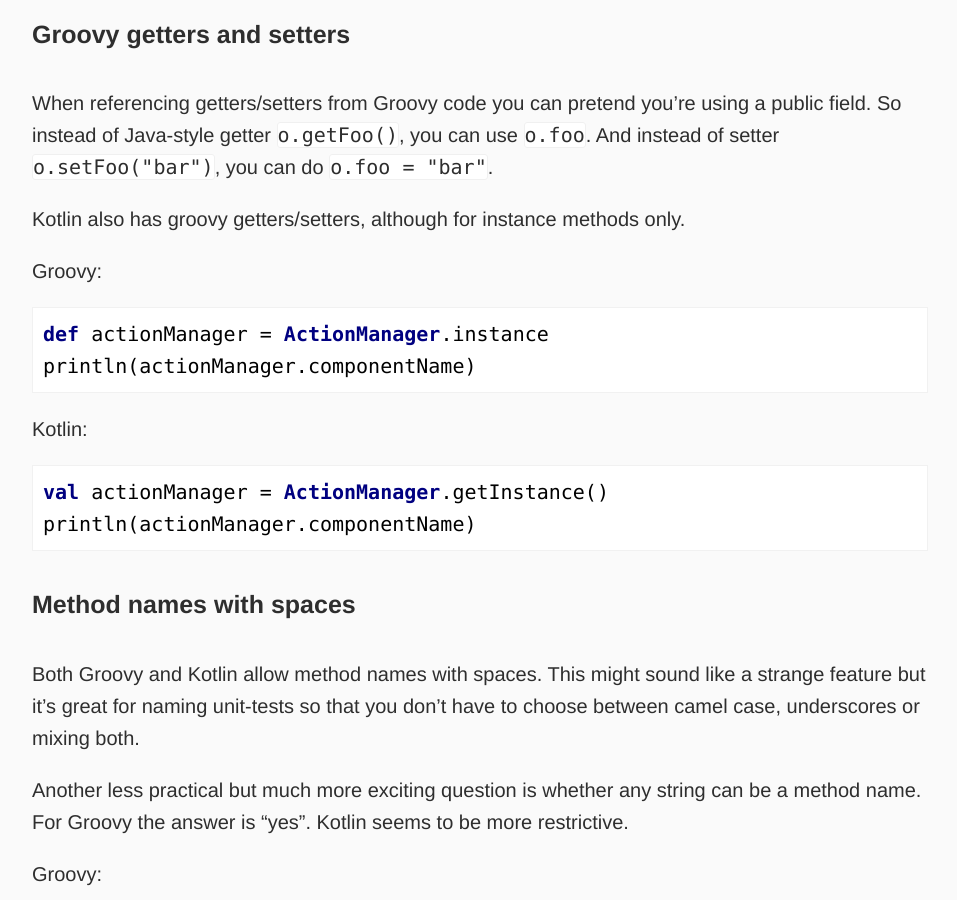
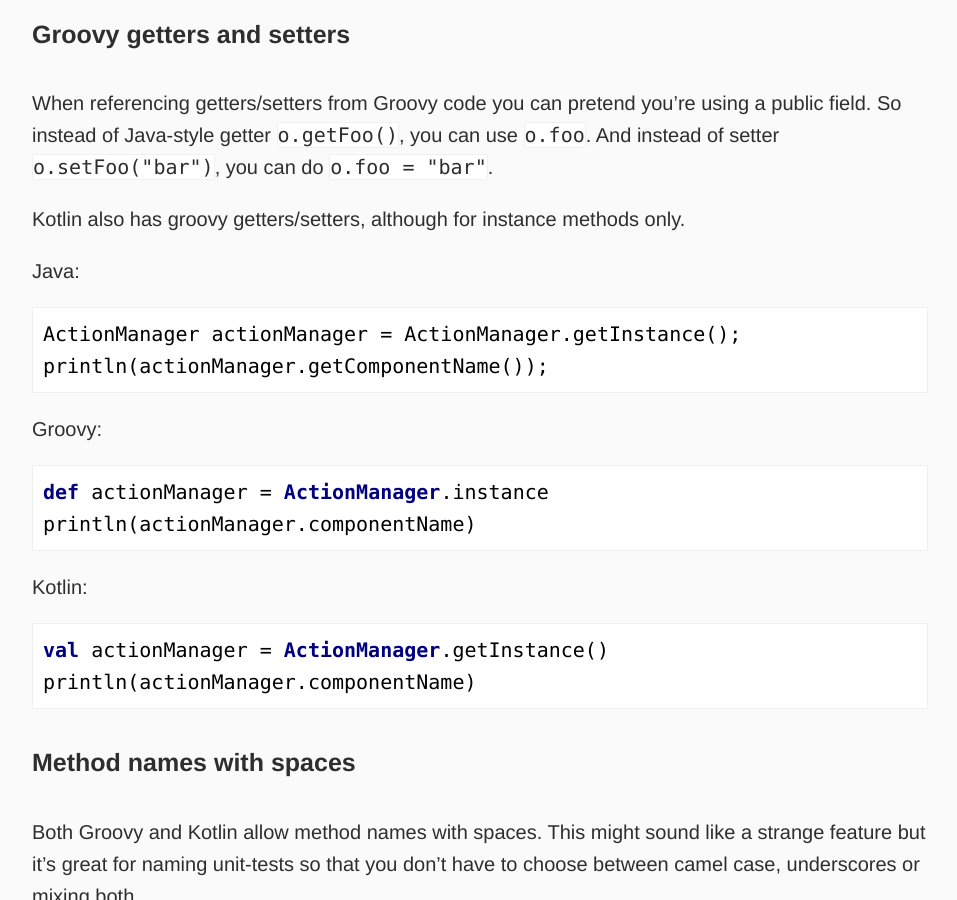
Before and after one commit to dkandalov/dkandalov.github.io, a Jekyll site: the page built from _posts/2016-06-07-From-Groovy-to-Kotlin.markdown, in a window 1280 px wide and 900 px high, scrolled down 5233 px. Shown: the whole window, without its empty margins (160-1117 px from the left). Built offline with Jekyll 4.4.1, drawn with Linux system fonts in a browser that asks for light colours.

Commit message:
Update 2016-06-07-From-Groovy-to-Kotlin.markdown

```diff
--- a/_posts/2016-06-07-From-Groovy-to-Kotlin.markdown
+++ b/_posts/2016-06-07-From-Groovy-to-Kotlin.markdown
@@ -177,6 +177,11 @@ And instead of setter ``o.setFoo("bar")``, you can do ``o.foo = "bar"``.
 
 Kotlin also has groovy getters/setters, although for instance methods only.
 
+Java:
+<java>
+ActionManager actionManager = ActionManager.getInstance();
+println(actionManager.getComponentName());
+</java>
 Groovy:
 <groovy>
 def actionManager = ActionManager.instance
```
